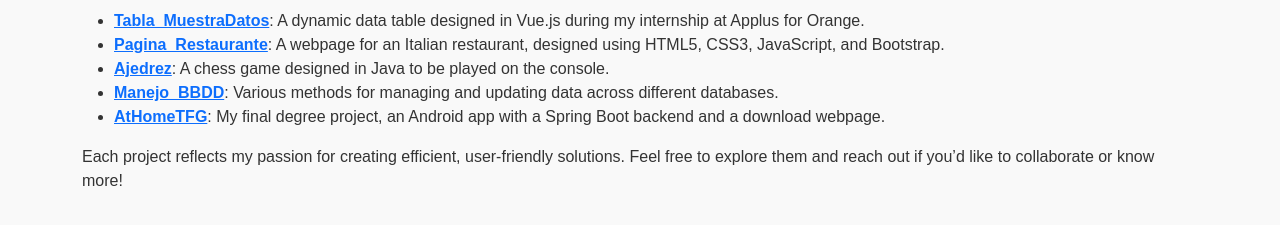
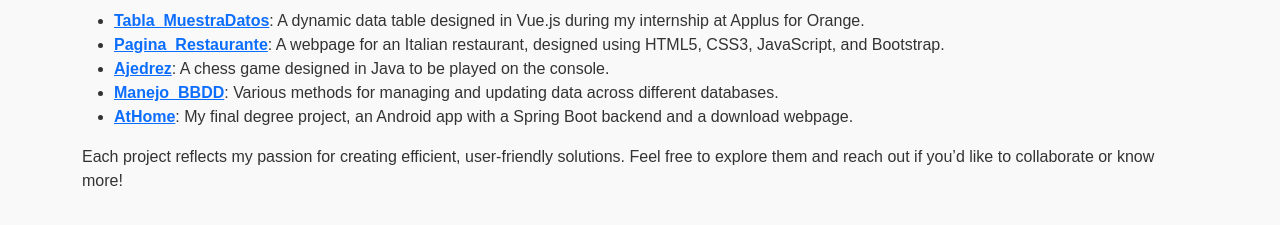
Before and after one commit to CarlosHernandezCR/CarlosHernandezCR.github.io, a Jekyll site: the page built from _pages/projects.md, in a window 1280 px wide. Shown: the part 201-426 px from the top of the page. Built offline with Jekyll 4.4.1, drawn with Linux system fonts in a browser that asks for light colours.

Commit message:
Update projects.md

```diff
--- a/_pages/projects.md
+++ b/_pages/projects.md
@@ -14,6 +14,6 @@ Here are some of the most notable projects I’ve worked on:
 - **[Pagina_Restaurante](https://github.com/CarlosHernandezCR/Pagina_Restaurante)**: A webpage for an Italian restaurant, designed using HTML5, CSS3, JavaScript, and Bootstrap.
 - **[Ajedrez](https://github.com/CarlosHernandezCR/Ajedrez)**: A chess game designed in Java to be played on the console.
 - **[Manejo_BBDD](https://github.com/CarlosHernandezCR/Manejo_BBDD)**: Various methods for managing and updating data across different databases.
-- **[AtHomeTFG](https://github.com/CarlosHernandezCR/AtHomeTFG)**: My final degree project, an Android app with a Spring Boot backend and a download webpage.
+- **[AtHome](https://github.com/CarlosHernandezCR/AtHomeTFG)**: My final degree project, an Android app with a Spring Boot backend and a download webpage.
 
 Each project reflects my passion for creating efficient, user-friendly solutions. Feel free to explore them and reach out if you’d like to collaborate or know more!
```
